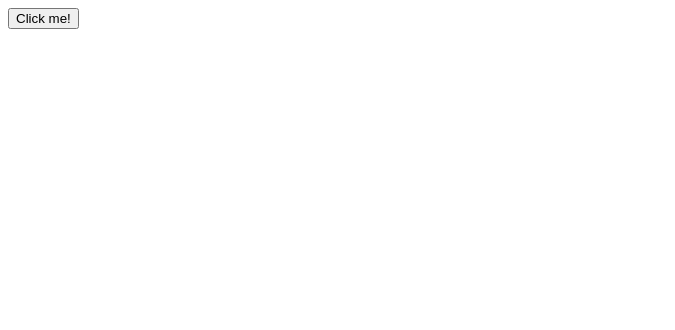
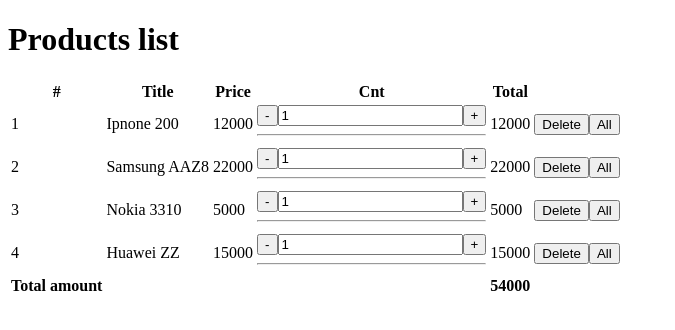
Before and after one commit to Eltach00/react-course, a React app: page / in a window 1280 px wide. Shown: the top 330 px of the page, without its empty margins (0-675 px from the left). Built offline with nearby package versions, Linux system fonts and the light colour scheme.

Commit message:
3 lesson

```diff
--- a/src/App.js
+++ b/src/App.js
@@ -1,5 +1,5 @@
 import React, { useState } from 'react'
-import MinMax from './minmax'
+import MinMax from './minmaxLazyState'
 
 export default function () {
   let [products, setProducts] = useState(productsStub())
@@ -38,11 +38,8 @@
               </td>
               <td>{pr.price * pr.cnt}</td>
               <td>
-                {' '}
-                <button onClick={(e) => handleDelete(pr.id)}>
-                  {' '}
-                  Delete
-                </button>{' '}
+                <button onClick={() => handleDelete(pr.id)}>Delete</button>
+                <button onClick={() => setCnt(pr.id, pr.rest)}>All</button>
               </td>
             </tr>
           ))}
--- a/src/main.js
+++ b/src/main.js
@@ -1,7 +1,7 @@
 import React from 'react'
 import { createRoot } from 'react-dom/client'
-import UdemyApp from './udemyApp.js'
+import App from './App.js'
 
 const app = createRoot(document.getElementById('app'))
 
-app.render(<UdemyApp />)
+app.render(<App />)
--- a/src/minmax.js
+++ b/src/minmaxLazyState.js
@@ -1,26 +1,45 @@
-import React from 'react'
+import React, { useEffect, useState } from 'react'
 import propTypes from 'prop-types'
 
-function MinMax({ min = 1, max, current, onChange }) {
+function MinMax({ min = 0, max, current, onChange }) {
+  const [val, setVal] = useState(current)
   function validate(num) {
     let newCurrent = Math.max(min, Math.min(num, max))
     onChange(newCurrent)
+    setVal(newCurrent)
   }
 
   const inc = () => validate(current + 1)
   const dec = () => validate(current - 1)
 
-  function handleChange(event) {
-    const num = parseInt(event.target.value)
+  function handleChange(e) {
+    const num = parseInt(e.target.value)
     validate(isNaN(num) ? min : num)
   }
+
+  function keyPressCheck(e) {
+    if (e.keyCode === 13) {
+      handleChange(e)
+    }
+  }
+
+  //don't clear strings from input, used setVal in validate function
+  useEffect(() => {
+    setVal(current)
+  }, [current])
 
   return (
     <div>
       <button type="button" onClick={dec}>
         -
       </button>
-      <input type="text" onChange={handleChange} value={current} />
+      <input
+        type="text"
+        onChange={(e) => setVal(e.target.value)}
+        value={val}
+        onBlur={handleChange}
+        onKeyDown={keyPressCheck}
+      />
       <button type="button" onClick={inc}>
         +
       </button>
--- a/src/udemyApp.js
+++ /dev/null
@@ -1,16 +0,0 @@
-import React from 'react'
-import { useRef, useState } from 'react'
-
-export default function UdemyApp() {
-  const [styles, setStyles] = useState('')
-  const handleClick = () => {
-    setStyles('btn')
-  }
-  return (
-    <div>
-      <button className={styles} onClick={handleClick}>
-        Click me!
-      </button>
-    </div>
-  )
-}
```
Also changed, not shown: src/minmaxRef.js (added, +54 -0 lines).
